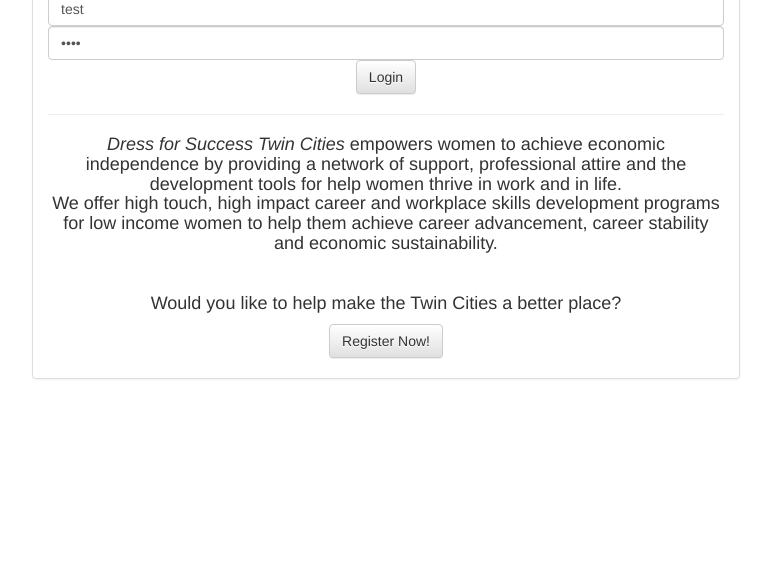
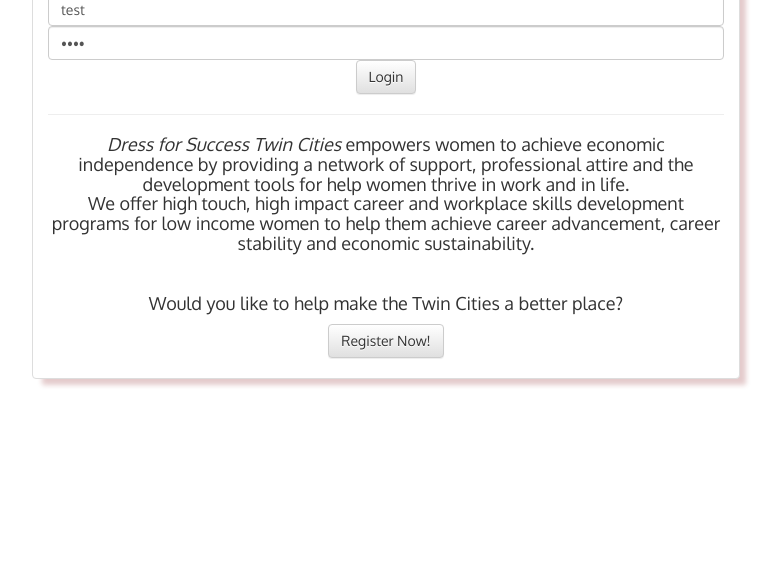
Before and after one commit to cogara/DFSTC_Volunteer_Portal, a website: page public/views/index.html in a window 1280 px wide. Shown: the part 212-800 px from the top of the page, without its empty margins (254-1033 px from the left). Drawn offline with nearby package versions, Linux system fonts and the light colour scheme; no server answers.

Commit message:
adding font and shadows to make page pop more

```diff
--- a/public/styles/styles.css
+++ b/public/styles/styles.css
@@ -1,3 +1,6 @@
+.font{
+font-family: 'Oxygen', sans-serif;
+}
 .content {
   position: relative;
   width: 80%;
@@ -31,7 +34,9 @@
   padding: 5px 10px 10px;
   background-color: rgb(245,245,245);
   border: 1px solid rgba(100,100,100,.1);
-  box-shadow: 0 0 5px 0px rgba(0,0,0,.1);
+  -webkit-box-shadow: 8px 8px 5px -2px rgba(0,0,0,0.22);
+  -moz-box-shadow: 8px 8px 5px -2px rgba(0,0,0,0.22);
+  box-shadow: 8px 8px 5px -2px rgba(0,0,0,0.22);
   position: absolute;
   bottom: 0;
   right: 0;
@@ -813,3 +818,11 @@
 .nav.nav-pills {
   margin: 10px 0 0;
 }
+.panel {
+  -webkit-box-shadow: 8px 8px 5px -2px rgba(133,16,25,0.22);
+  -moz-box-shadow: 8px 8px 5px -2px rgba(133,16,25,0.22);
+  box-shadow: 8px 8px 5px -2px rgba(133,16,25,0.22);
+}
+.menu-control{
+
+}
--- a/public/views/index.html
+++ b/public/views/index.html
@@ -3,6 +3,7 @@
   <head>
     <base href="/">
     <meta charset="utf-8">
+    <link href="https://fonts.googleapis.com/css?family=Oxygen" rel="stylesheet">
     <link rel="stylesheet" href="/vendor/bootstrap/dist/css/bootstrap.min.css">
     <link rel="stylesheet" href="/vendor/bootstrap/dist/css/bootstrap-theme.min.css">
     <link href="/vendor/angular-bootstrap-calendar/dist/css/angular-bootstrap-calendar.min.css" rel="stylesheet">
@@ -43,6 +44,8 @@
     <title>Dress For Success Twin Cities</title>
   </head>
   <body ng-controller="MainController as main">
+    <div class="font">
+
 
     <div class="row">
       <div class="col-sm-10 col-sm-offset-1">
@@ -349,5 +352,6 @@
       </div>
      </script>
     <!-- End Profile Modal -->
+    </div>
   </body>
 </html>
```
